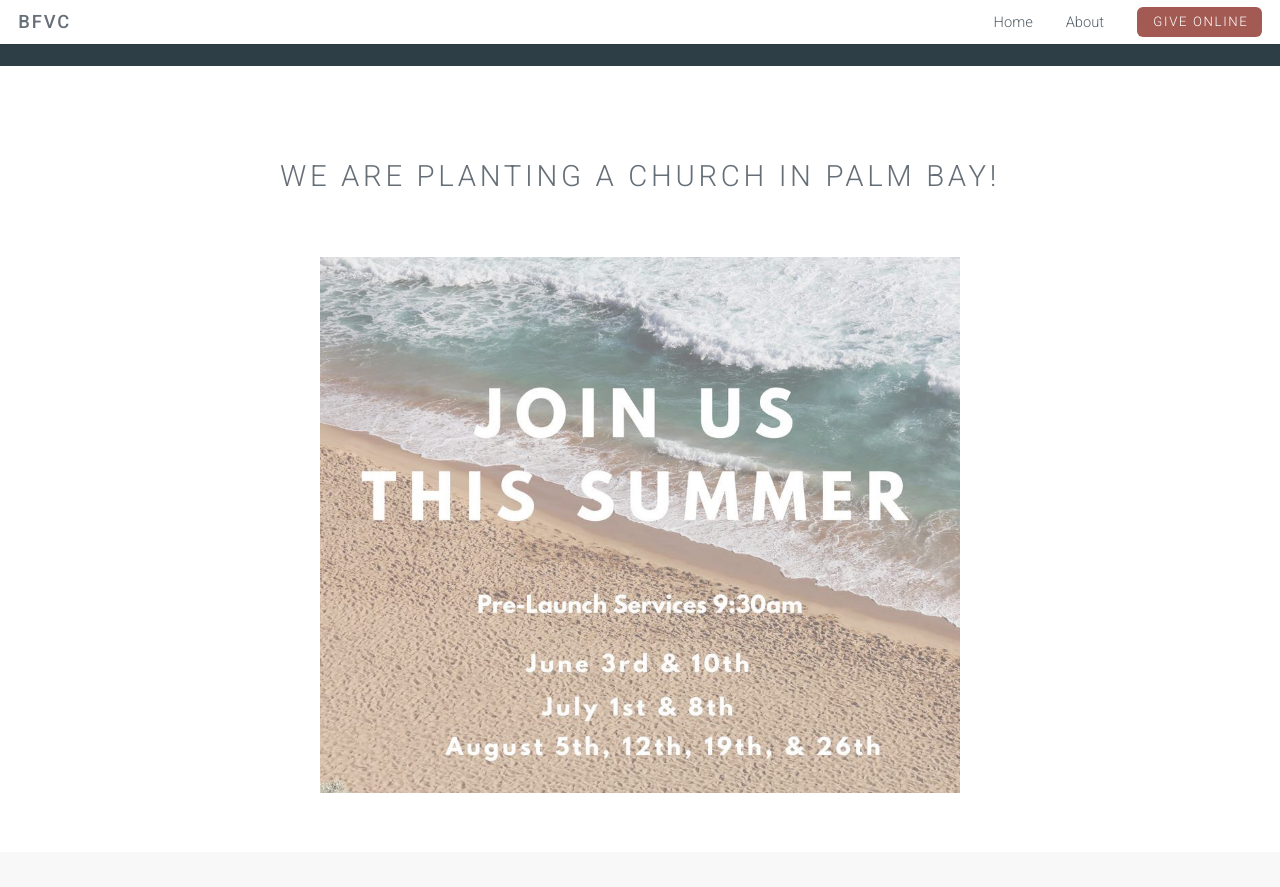
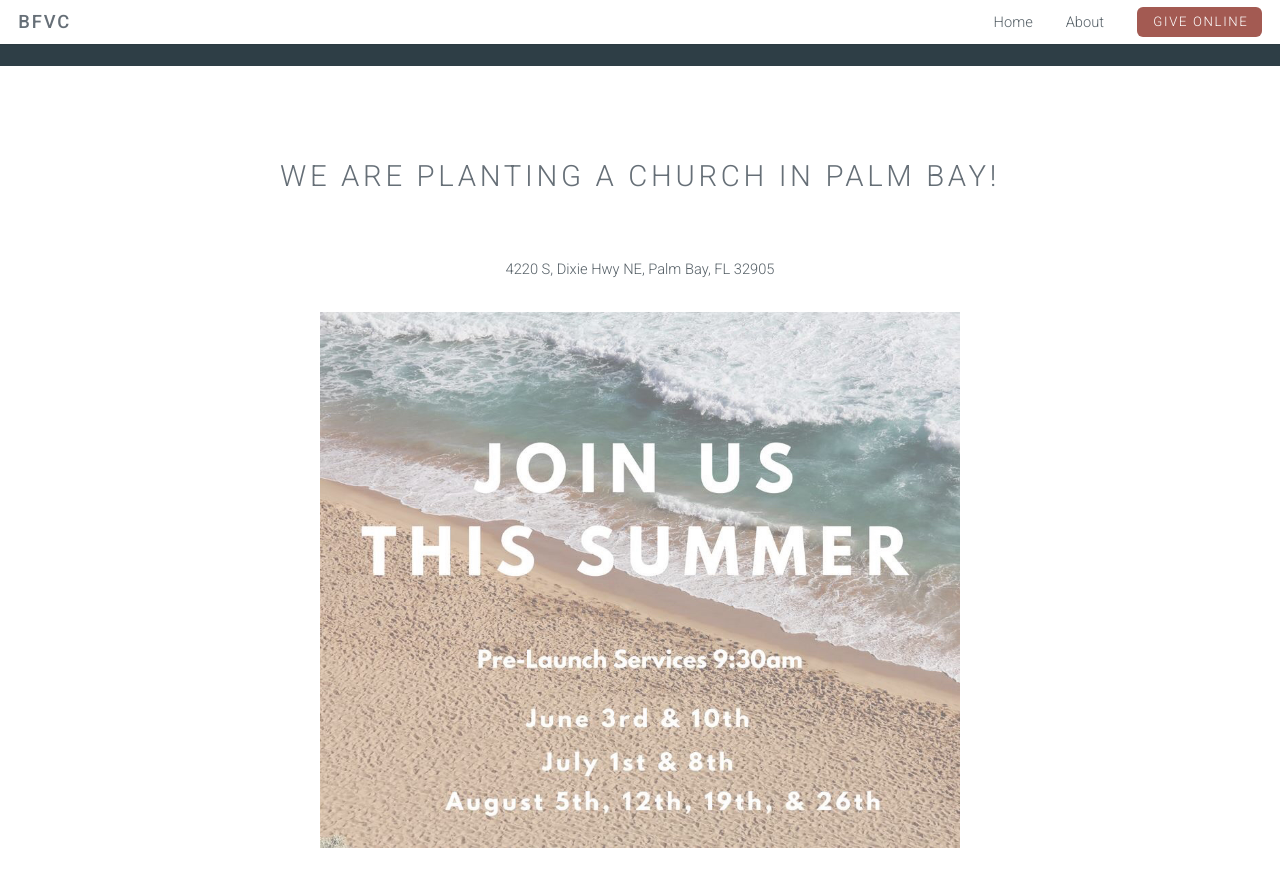
Before and after one commit to miltoncs/BFVC, a Jekyll site: the page built from Ion/index.html, in a window 1280 px wide and 900 px high, scrolled down 389 px. Shown: the top 887 px of the window. Built offline with Jekyll 4.4.1, drawn with Linux system fonts in a browser that asks for light colours.

Commit message:
add address

```diff
--- a/Ion/index.html
+++ b/Ion/index.html
@@ -7,6 +7,9 @@ layout: landing-page
 				<header class="major">
 					<h2>We are planting a Church in Palm Bay!</h2>
 				</header>
+				<p class="center" style="text-align: center;">
+					4220 S, Dixie Hwy NE, Palm Bay, FL 32905
+				</p>
                 <img src="images/bfvc_summer.jpg" class="center">
                 <!--<div class="container">-->
                     <!--<div class="row">-->
```
Also changed, not shown: 2 other files.
